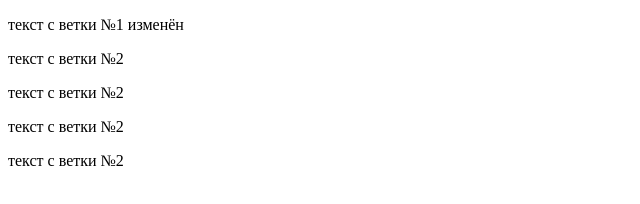
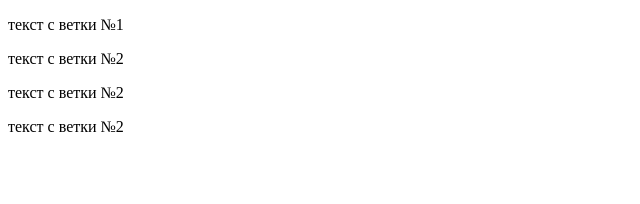
Before and after one commit to Altorus/git_tests, a plain HTML site: page index.html in a window 1280 px wide. Shown: the whole page, without its empty margins (0-640 px from the left). Drawn offline with Linux system fonts and the light colour scheme.

Commit message:
Update index.html

```diff
--- a/index.html
+++ b/index.html
@@ -5,8 +5,7 @@
     <title>Title</title>
 </head>
 <body>
-<p>текст с ветки №1 изменён</p>
-<p>текст с ветки №2</p>
+<p>текст с ветки №1</p>
 <p>текст с ветки №2</p>
 <p>текст с ветки №2</p>
 <p>текст с ветки №2</p>
```
